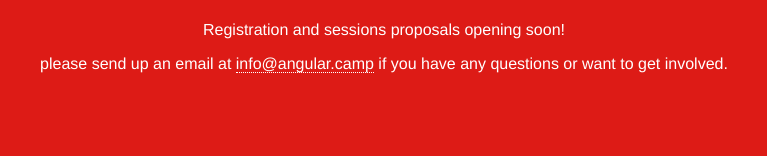
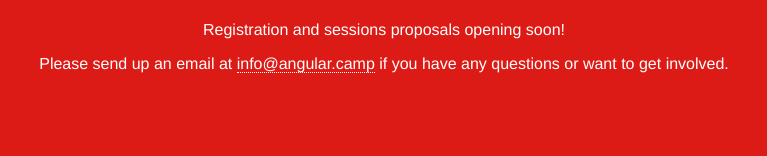
Before and after one commit to Angular-Camp/Angular-Camp, a plain HTML site: page index.html in a window 1280 px wide. Shown: the part 641-797 px from the top of the page, 256-1023 px from the left. Drawn offline with Linux system fonts and the light colour scheme.

Commit message:
correcting typo

```diff
--- a/index.html
+++ b/index.html
@@ -25,7 +25,7 @@
     <p class="date">Sun Jul 17, 2016</p>
     <p class="venue">@ United Nations</p>
     <p class="updates strong">Registration and sessions proposals opening soon!</p>
-    <p class="updates strong">please send up an email at <a href="info@angular.camp">info@angular.camp</a> if you have any questions or want to get involved.</p>
+    <p class="updates strong">Please send up an email at <a href="info@angular.camp">info@angular.camp</a> if you have any questions or want to get involved.</p>
   </div>
 
   <div id="updated">Last updated on Apr 15, 2016</div>
```
